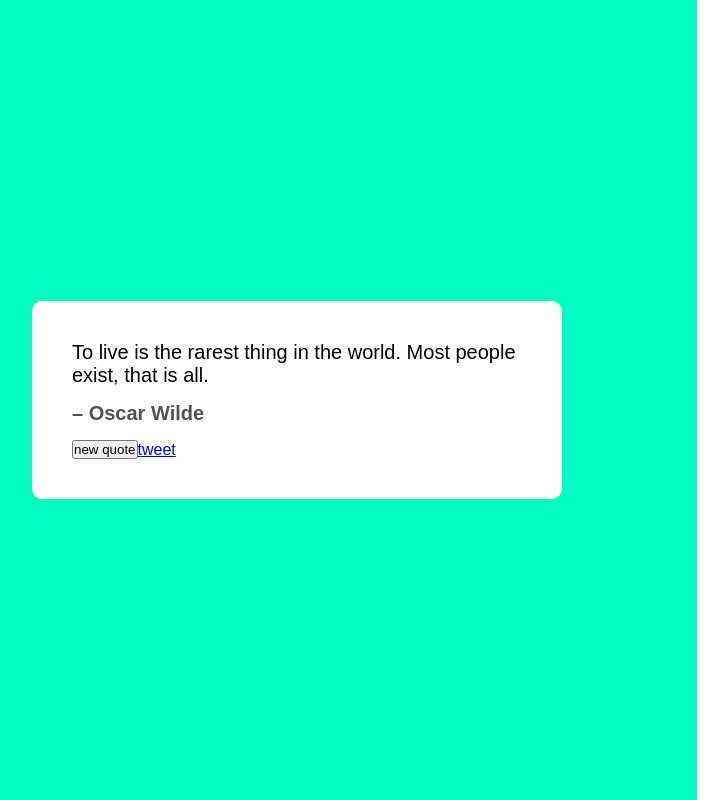
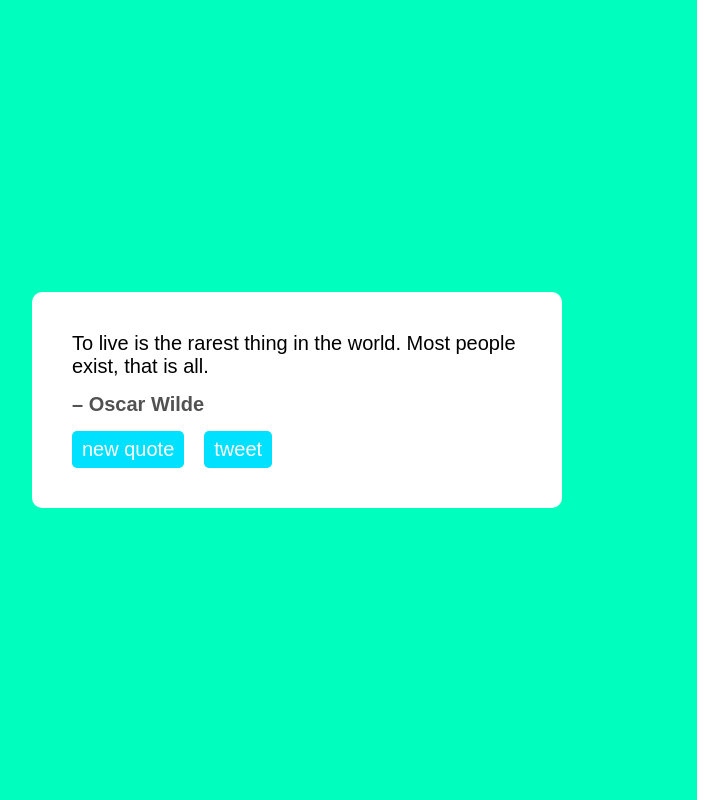
Before and after one commit to Vinay-webDev/freeCodeCamp-project1-random-quote-machine, a React (Vite) app: page / in a window 1280 px wide. Shown: the whole page, without its empty margins (103-831 px from the left). Built offline with nearby package versions, Linux system fonts and the light colour scheme.

Commit message:
12. CSS done

```diff
--- a/src/QuoteBox.jsx
+++ b/src/QuoteBox.jsx
@@ -30,7 +30,7 @@ function QuoteBox (props = { quote, handleNewQuote }) {
             <p id="text">{quote.text}</p>
             <h2 id="author">{quote.author}</h2>
             <div className="actions">
-                <button id="new-quote" onClick={handleNewQuote} >new quote</button>
+                <button id="new-quote" class="button" onClick={handleNewQuote} >new quote</button>
                 <a href="twitter.com/intent/tweet" id="tweet-quote" target="_top" >tweet</a>
             </div>
         </div>
--- a/src/index.css
+++ b/src/index.css
@@ -32,3 +32,17 @@ p {
     display: flex;
     align-items: center;
 }
+.main .button, #tweet-quote {
+    background-color: rgb(0, 225, 255);
+    display: inline-block;
+    border: none;
+    border-radius: 5px;
+    padding: 7px 10px;
+    font-size: 20px;
+    color: white;
+}
+#tweet-quote {
+    margin-left: 20px;
+    padding: 7px 10px;
+    text-decoration: none;
+}
```
Also changed, not shown: ss/11/Screenshot 2024-07-23 000024.png (added).
